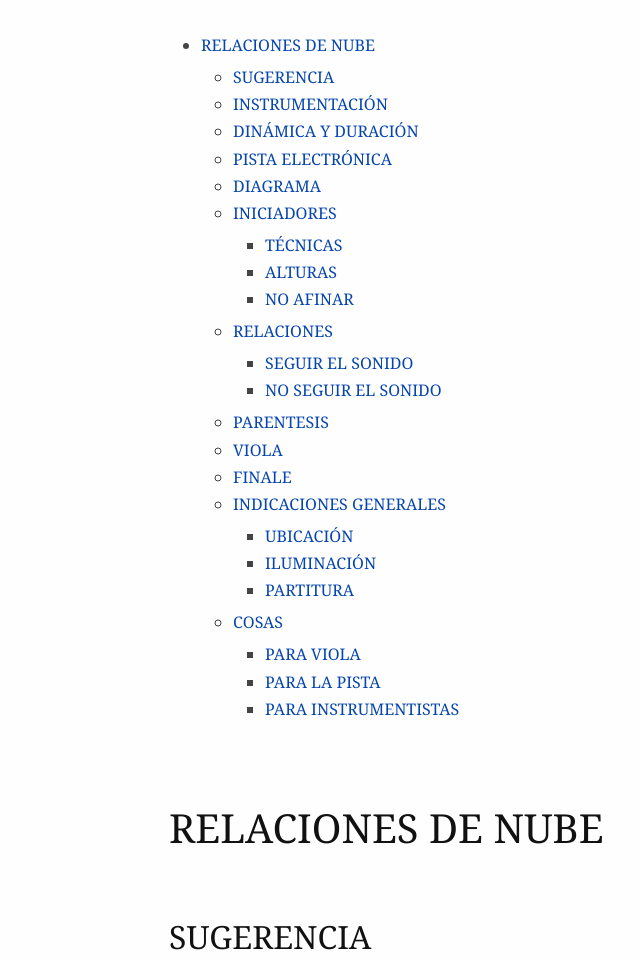
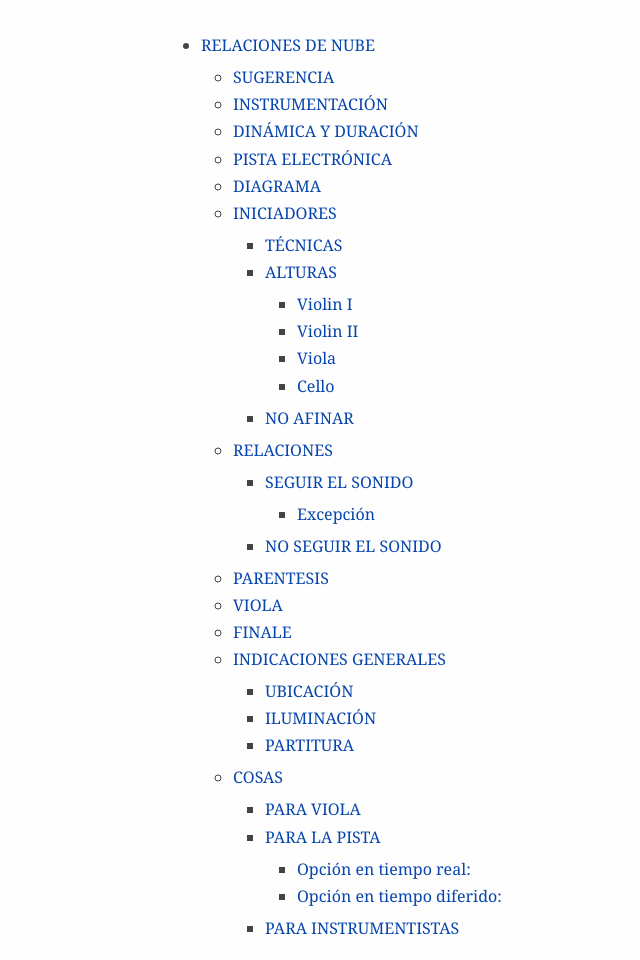
Before and after one commit to fdch/rdn, a plain HTML site: page index.html in a window 1280 px wide. Shown: the top 960 px of the page, without its empty margins (135-775 px from the left). Drawn offline with Linux system fonts and the light colour scheme.

Commit message:
improved toc

```diff
--- a/index.html
+++ b/index.html
@@ -22,11 +22,18 @@
 <li><a href="#diagrama">DIAGRAMA</a></li>
 <li><a href="#iniciadores">INICIADORES</a><ul>
 <li><a href="#técnicas">TÉCNICAS</a></li>
-<li><a href="#alturas">ALTURAS</a></li>
+<li><a href="#alturas">ALTURAS</a><ul>
+<li><a href="#violin-i">Violin I</a></li>
+<li><a href="#violin-ii">Violin II</a></li>
+<li><a href="#viola">Viola</a></li>
+<li><a href="#cello">Cello</a></li>
+</ul></li>
 <li><a href="#no-afinar">NO AFINAR</a></li>
 </ul></li>
 <li><a href="#relaciones">RELACIONES</a><ul>
-<li><a href="#seguir-el-sonido">SEGUIR EL SONIDO</a></li>
+<li><a href="#seguir-el-sonido">SEGUIR EL SONIDO</a><ul>
+<li><a href="#excepción">Excepción</a></li>
+</ul></li>
 <li><a href="#no-seguir-el-sonido">NO SEGUIR EL SONIDO</a></li>
 </ul></li>
 <li><a href="#parentesis">PARENTESIS</a></li>
@@ -39,7 +46,10 @@
 </ul></li>
 <li><a href="#cosas">COSAS</a><ul>
 <li><a href="#para-viola">PARA VIOLA</a></li>
-<li><a href="#para-la-pista">PARA LA PISTA</a></li>
+<li><a href="#para-la-pista">PARA LA PISTA</a><ul>
+<li><a href="#opción-en-tiempo-real">Opción en tiempo real:</a></li>
+<li><a href="#opción-en-tiempo-diferido">Opción en tiempo diferido:</a></li>
+</ul></li>
 <li><a href="#para-instrumentistas">PARA INSTRUMENTISTAS</a></li>
 </ul></li>
 </ul></li>
```
Also changed, not shown: audio/index.html (+1 -1 lines), audio/rec-0-1.html (+1 -1 lines), audio/rec-0-2.html (+1 -1 lines), audio/rec-0-3.html (+1 -1 lines), audio/rec-0-4.html (+1 -1 lines), 1 other file.
